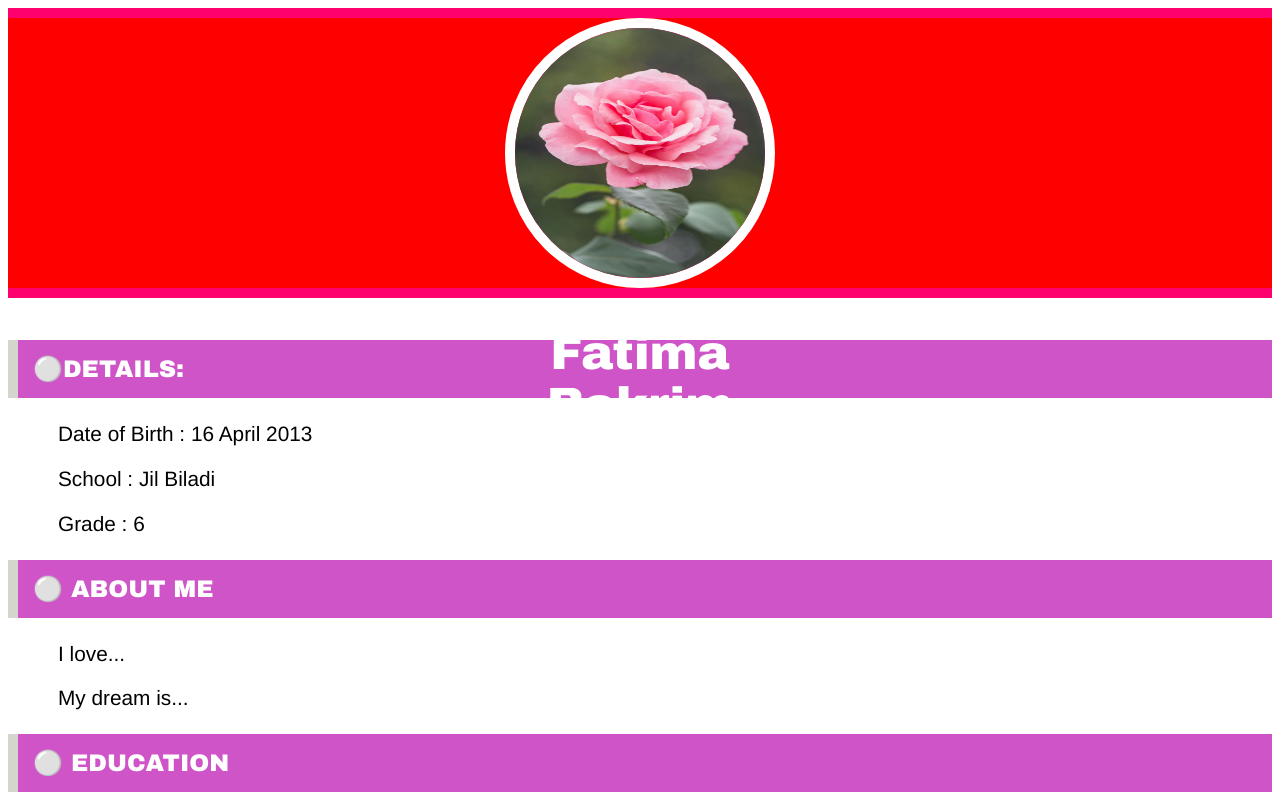
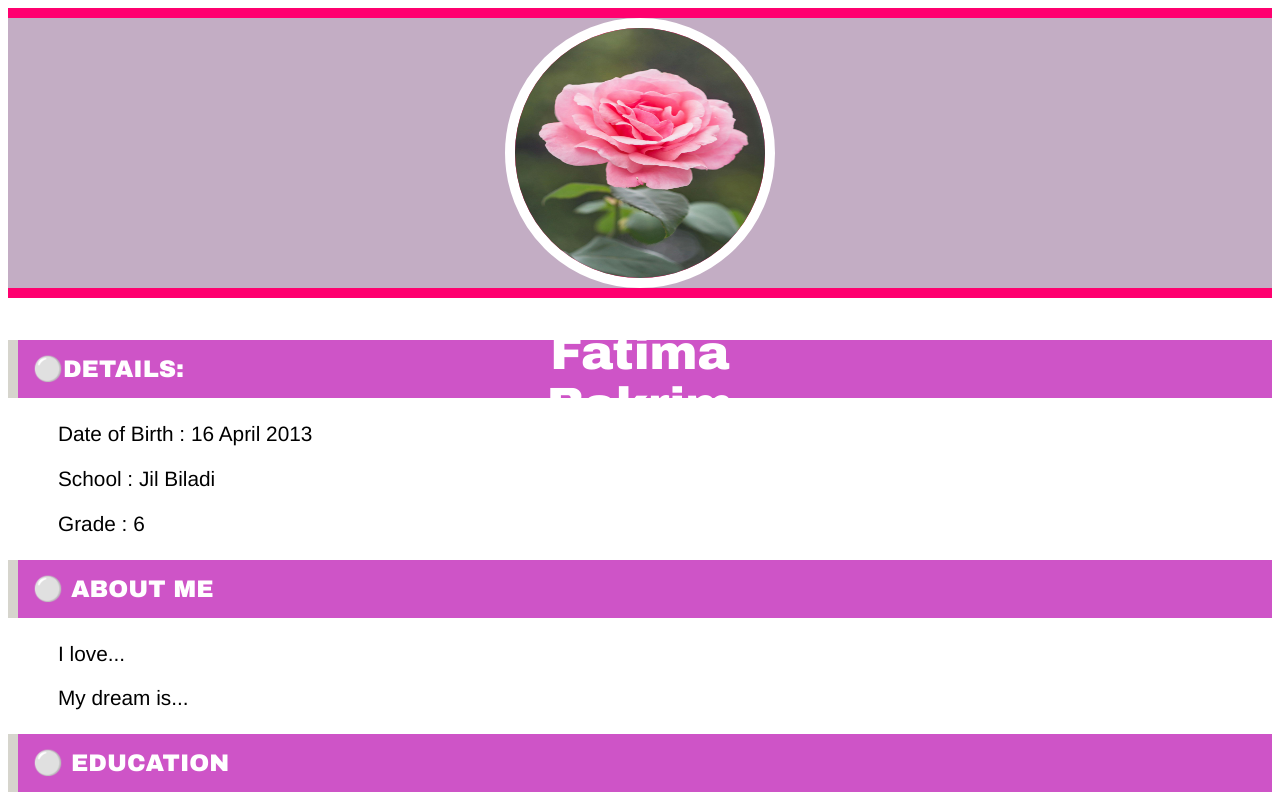
Before and after one commit to fatima2013/fatima2013.github.io, a plain HTML site: page index.html in a window 1280 px wide. Shown: the top 800 px of the page. Drawn offline with Linux system fonts and the light colour scheme.

Commit message:
change color

```diff
--- a/style.css
+++ b/style.css
@@ -1,5 +1,5 @@
 header {
-    background: red;
+    background: rgb(195, 173, 196);
     border: solid rgb(255, 0, 111);
     border-width: 10px 0px 10px 0px;
     margin: 0 auto;
```
